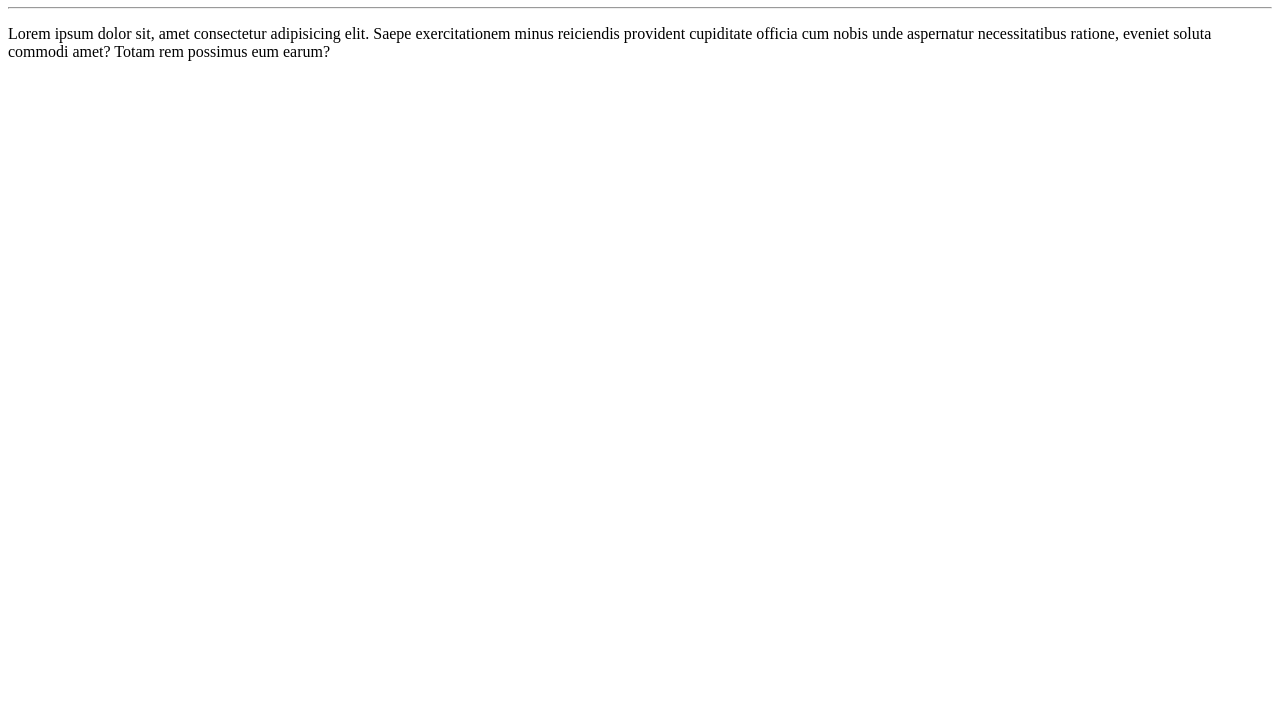
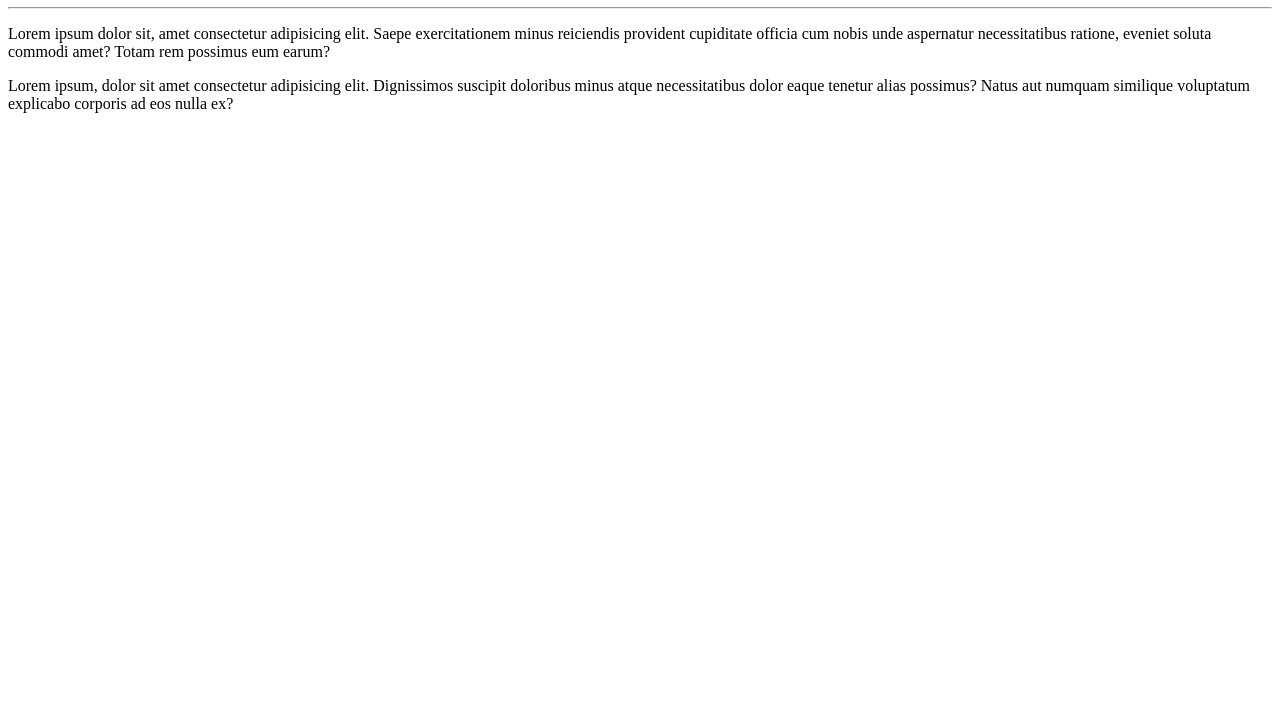
Before and after one commit to Fuca76/Ola-Mundo, a plain HTML site: page site-exemplo/index.html in a window 1280 px wide. Shown: the part 73-800 px from the top of the page. Drawn offline with Linux system fonts and the light colour scheme.

Commit message:
adicionei um parágrafo

```diff
--- a/site-exemplo/index.html
+++ b/site-exemplo/index.html
@@ -9,6 +9,6 @@
 <body>
     <h1>Olá ,Mundo!</h1>
 <hr>
-<p>Lorem ipsum dolor sit, amet consectetur adipisicing elit. Saepe exercitationem minus reiciendis provident cupiditate officia cum nobis unde aspernatur necessitatibus ratione, eveniet soluta commodi amet? Totam rem possimus eum earum?</p>
+<p>Lorem ipsum dolor sit, amet consectetur adipisicing elit. Saepe exercitationem minus reiciendis provident cupiditate officia cum nobis unde aspernatur necessitatibus ratione, eveniet soluta commodi amet? Totam rem possimus eum earum?</p><p>Lorem ipsum, dolor sit amet consectetur adipisicing elit. Dignissimos suscipit doloribus minus atque necessitatibus dolor eaque tenetur alias possimus? Natus aut numquam similique voluptatum explicabo corporis ad eos nulla ex?</p>
 </body>
 </html>
```
